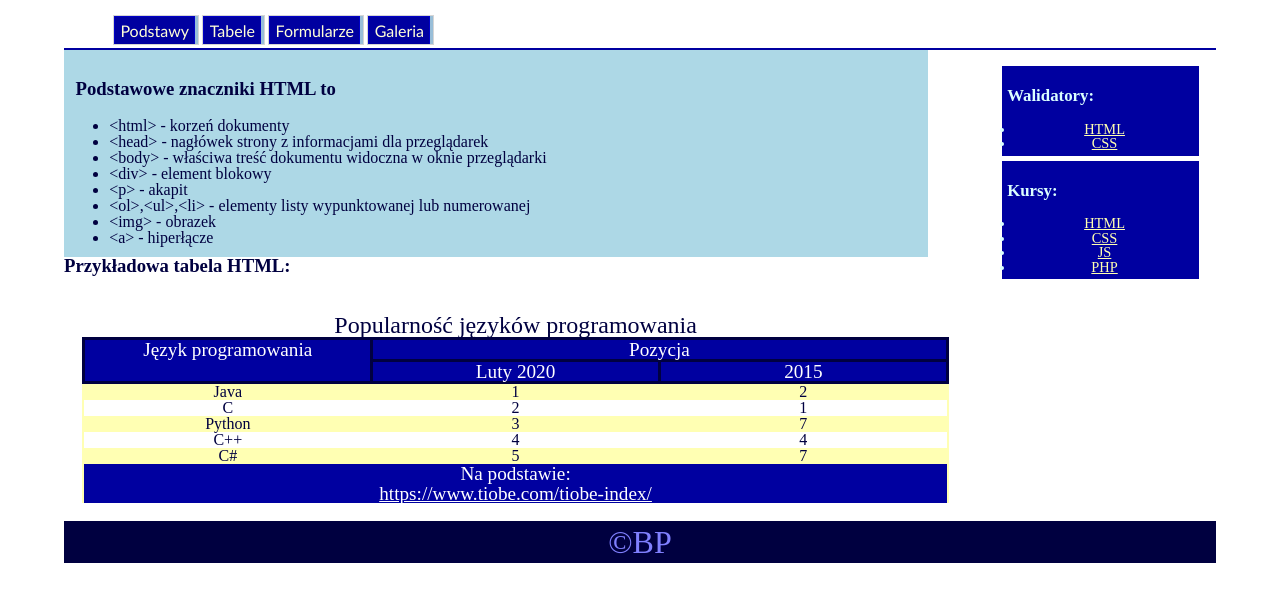
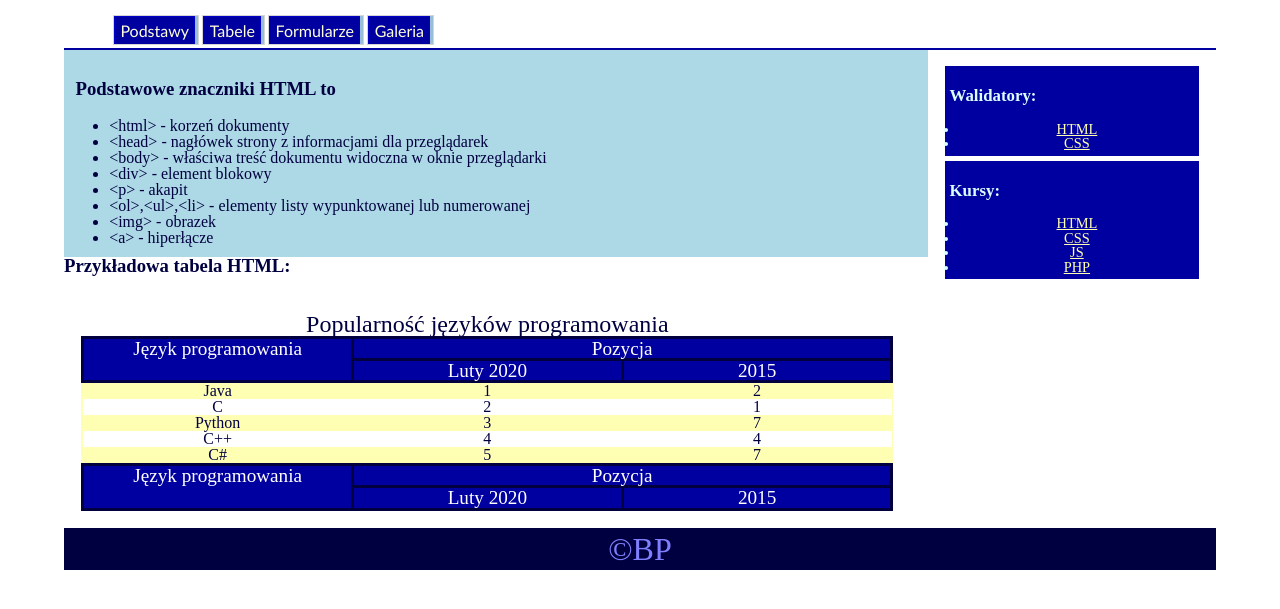
Before and after one commit to Kotmin/Kotmin-github.io, a plain HTML site: page BasicVersion/RefactoredSite/tabele.html in a window 1280 px wide. Shown: the part 109-718 px from the top of the page. Drawn offline with Linux system fonts and the light colour scheme.

Commit message:
Working and valid tab site

```diff
--- a/BasicVersion/RefactoredSite/CSS/style_backup_css.css
+++ b/BasicVersion/RefactoredSite/CSS/style_backup_css.css
@@ -136,12 +136,13 @@ text-decoration:none;
 
 
 
-#kontener {
+section {
 
     width: 90%;
     display: block;
     margin-left: auto;
-    margin-right: auto
+    margin-right: auto;
+    background: white;
 }
 .container
 {
@@ -155,19 +156,21 @@ text-decoration:none;
 
 
 /*Pozycjonowanie elementów na stronie */
-#tresc {
+article {
 background: lightblue;
 float:left;
 width:75%;
 padding:1%;
+padding-bottom: 1%;
 }
-#tresc li{
+article li{
     list-style-type:disc;
 }
 #pasek {
 float:right;
-width:20%;
+width:25%;
 padding:1%;
+padding-bottom: 5%;
 }
 
 /*
@@ -316,7 +319,8 @@ h3 {
 }
 
 
-/*Tabele*/
+/*Tabele - wydaje sie ze to juz jest poprawnie napisane- validated*/
+
 
 
 
@@ -337,7 +341,7 @@ WARNING WALIDATORA
 Using width with border can sometimes make elements larger than you expect.
 */
 
-/*ustawienie tytułu tabeli:*/
+/*ustawienie rozmiaru tytułu tabeli:*/
 caption {
 font-size:150%
 }
@@ -352,35 +356,28 @@ font-size:120%
 td, th {
 border: solid #000040;
 }
-/*1pt*/
-/*Don't use width or height when using padding or border.*/
-/*formatowanie elementu <a> zawartego w elemencie <tfoot>: */
+
+
 tfoot a {
 color:#ffffff;
 }
-/* definicja klasy o nazwie parzysty - mozna
-ją zastosować dla dowolnego znacznika w dokumencie html
-podając atrybut class="parzysty" :*/
-.parzysty {
-background:#ffffff;
+
+tbody tr:nth-child(even){
+    background:#ffffff;
 }
-/*
-Dostaliśmy ostrzeżenie że takie selektory mogą być wolne*/
-/*
-Element (*.parzysty) is overqualified, just use .parzysty without element name.parzysty
 
-Don't use classes or IDs with elements (a.foo or a#foo).*/
+/*Dodałem to samo w tfoot żeby ładniej wygladalo*/
 
 
 /*Formularze*/
 
-#tresc tr,td {
+article tr,td {
     border: none;
     width: 33%;
     height: 33%;
 }
 
-#tresc table{
+article table{
         background-color: rgba(0, 0, 0, 0.0) !important; /*
 
 ostatni bit odpowiada za transparentność*/
@@ -459,7 +456,7 @@ div.desc {
 }
 
 @media only screen and (max-width: 500px) {
-    #tresc{
+    article{
         width: 100%;
     }
 
--- a/BasicVersion/RefactoredSite/tabele.html
+++ b/BasicVersion/RefactoredSite/tabele.html
@@ -23,7 +23,7 @@
     </header>
 
 
-<div id="kontener">
+<section>
 <!--    <div id="baner"><h2> Szybki kurs HTML</h2></div>-->
     <div id="menu">
         <ul id="nav">
@@ -44,7 +44,7 @@
 
     </div>
 
-<div id="tresc">
+<article>
     <h3> Podstawowe znaczniki  HTML to</h3>
      <ul>
   <li>&lt;html&gt; - korzeń dokumenty</li>
@@ -57,7 +57,7 @@
   <li>&lt;a&gt; - hiperłącze</li>
 
 </ul>
-</div>
+</article>
 
 <div id="pasek">
 <!-- W pasku zawarty jest kolejny blok klasy box:-->
@@ -86,7 +86,7 @@
 
 
 
-    <div id="baner2"><h3> Przykładowa tabela HTML:</h3> </div>
+    <div><h3> Przykładowa tabela HTML:</h3> </div>
 
 
 <div id="tabela" style="overflow-x:auto;">
@@ -110,12 +110,26 @@
 
     </thead>
 
+        <tfoot>
+      <tr>
+    <th rowspan = "2">Język programowania</th>
+    <th colspan = "2">Pozycja</th>
+
+  </tr>
+  <tr>
+    <th>Luty 2020</th>
+    <th>2015</th>
+  </tr>
+
+    </tfoot>
+
+    <tbody>
   <tr>
     <td>Java</td>
     <td>1</td>
     <td>2</td>
   </tr>
-    <tr class="parzysty">
+    <tr>
     <td >C</td>
     <td>2</td>
     <td>1</td>
@@ -125,7 +139,7 @@
     <td>3</td>
     <td>7</td>
   </tr>
-      <tr class="parzysty">
+      <tr>
     <td >C++</td>
     <td>4</td>
     <td>4</td>
@@ -136,13 +150,10 @@
     <td>7</td>
   </tr>
 
-  <tr> <tfoot>
-        <td colspan="3"> Na podstawie:<br><a href="https://www.tiobe.com/tiobe-index/" > https://www.tiobe.com/tiobe-index/
-             </a>
-  </tfoot>
 
-       </td>
-  </tr>
+
+
+    </tbody>
 
 
 </table>
@@ -153,7 +164,7 @@
     &copy;BP
 </footer>
 
-</div>
+</section>
 
 </body>
 
```
Also changed, not shown: BasicVersion/RefactoredSite/formularze.html (+5 -5 lines), BasicVersion/RefactoredSite/galeria.html (+6 -6 lines), BasicVersion/RefactoredSite/index.html (+7 -5 lines).
